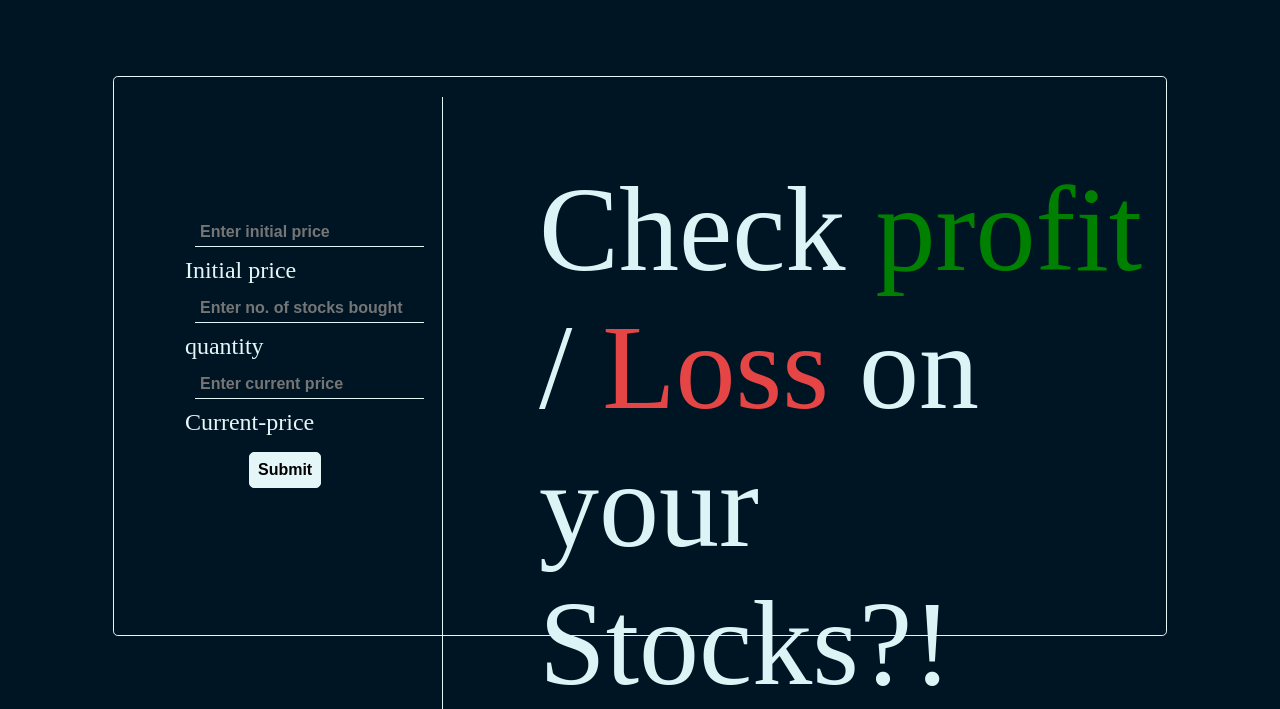
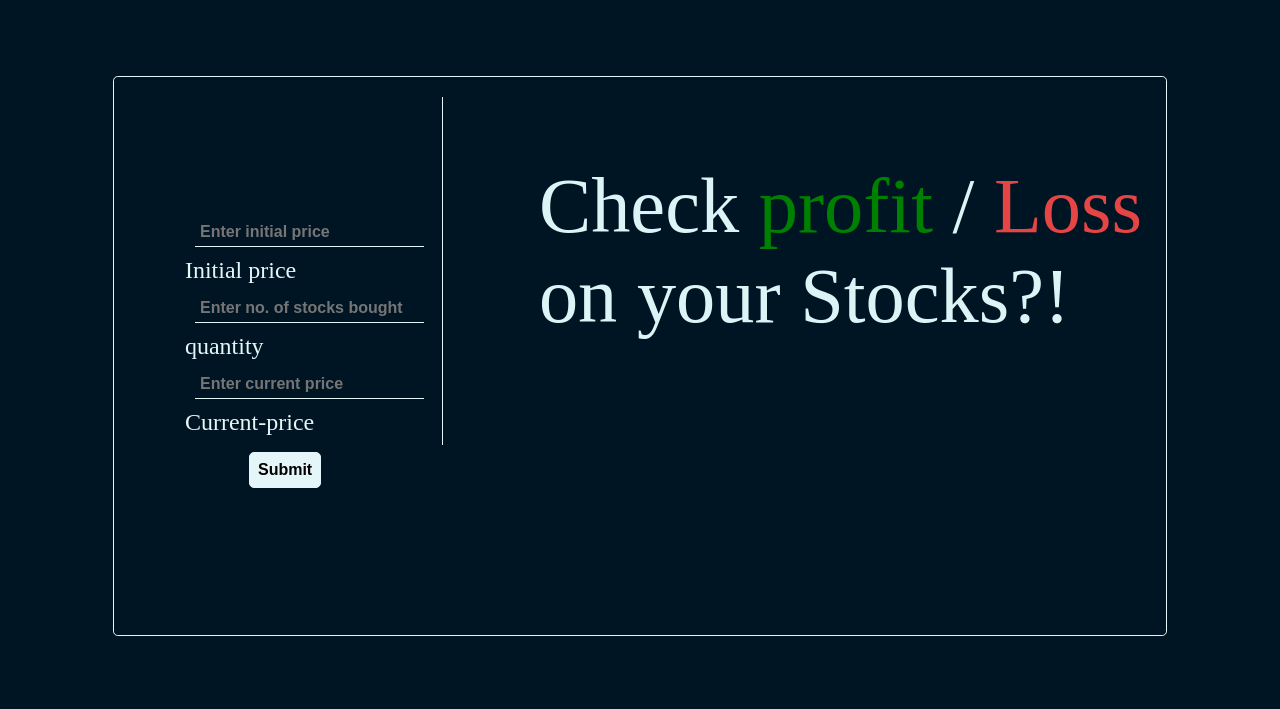
Before and after one commit to SatwikaKacham/profit-loss-of-stocks, a plain HTML site: page index.html in a window 1280 px wide. Shown: the top 709 px of the page. Drawn offline with Linux system fonts and the light colour scheme.

Commit message:
Update style.css

```diff
--- a/style.css
+++ b/style.css
@@ -35,7 +35,7 @@ body {
     float :right;
     width: 60%;
     color : rgb(221, 244, 247);
-    font-size:5em;
+    font-size:4.9rem;
     padding: 4rem 0rem 4rem 6rem;
     border-left: 1px solid var(--primary) ;
 
```
